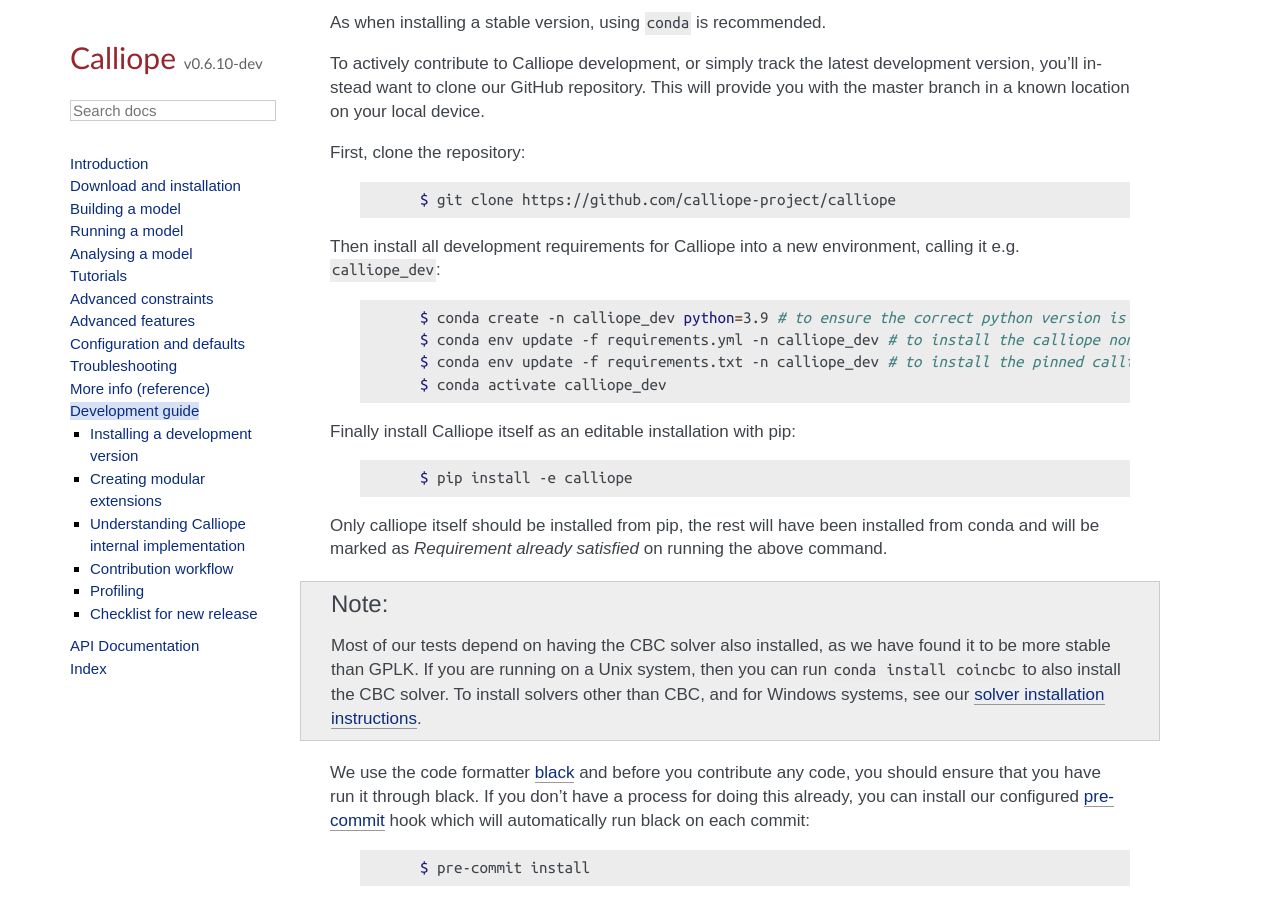
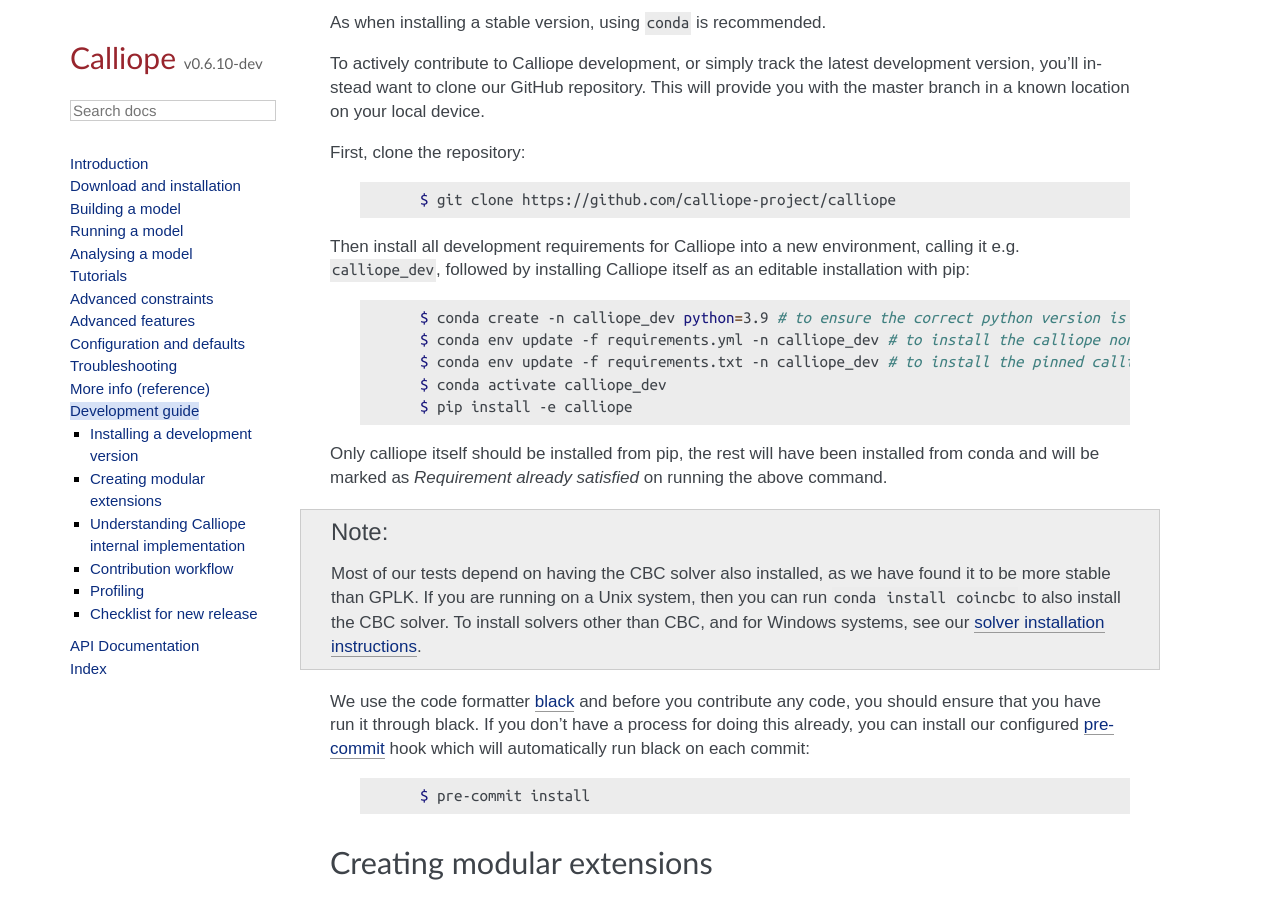
Before and after one commit to calliope-project/calliope, a Sphinx documentation site: the page built from doc/user/develop.rst, in a window 1280 px wide and 900 px high, scrolled down 390 px. Built offline with Sphinx 7.4.7, drawn with Linux system fonts in a browser that asks for light colours; some web fonts are replaced; pages that are not in the unit, such as notebooks, are missing from menus; a script that is not in the unit is left out.

Commit message:
Update develop.rst

```diff
--- a/doc/user/develop.rst
+++ b/doc/user/develop.rst
@@ -26,7 +26,7 @@
 
    $ git clone https://github.com/calliope-project/calliope
 
-Then install all development requirements for Calliope into a new environment, calling it e.g. ``calliope_dev``:
+Then install all development requirements for Calliope into a new environment, calling it e.g. ``calliope_dev``, followed by installing Calliope itself as an editable installation with pip:
 
   .. code-block:: fishshell
 
@@ -34,11 +34,6 @@
    $ conda env update -f requirements.yml -n calliope_dev # to install the calliope non-python dependencies and testing/coverage python packages
    $ conda env update -f requirements.txt -n calliope_dev # to install the pinned calliope python dependencies
    $ conda activate calliope_dev
-
-Finally install Calliope itself as an editable installation with pip:
-
-  .. code-block:: fishshell
-
    $ pip install -e calliope
 
 Only calliope itself should be installed from pip, the rest will have been installed from conda and will be marked as `Requirement already satisfied` on running the above command.
```
